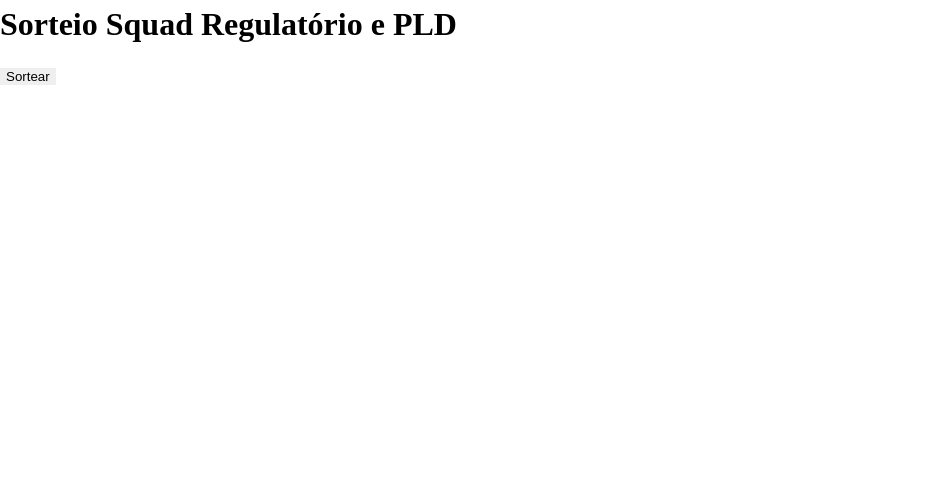
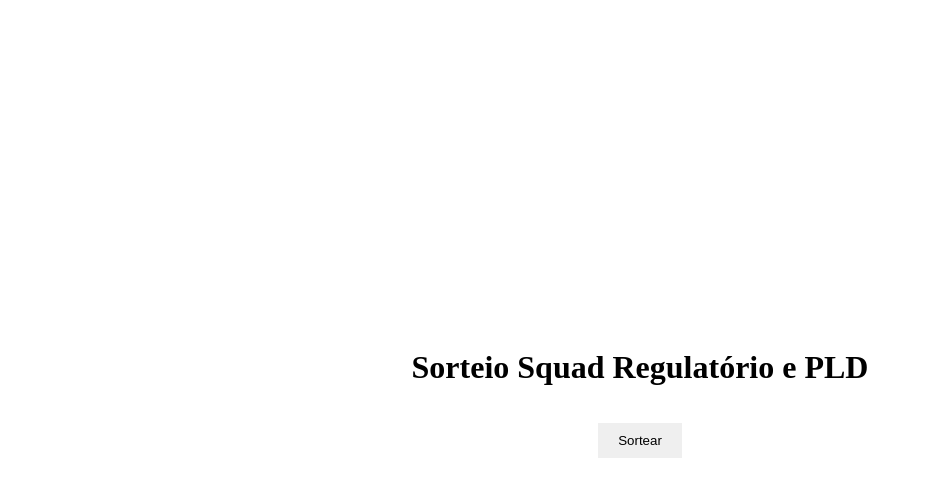
Before and after one commit to kaykiletieri/ferramentas-squad, a plain HTML site: page index.html in a window 1280 px wide. Shown: the whole page, without its empty margins (0-930 px from the left). Drawn offline with Linux system fonts and the light colour scheme.

Commit message:
feat: add centralização dos componentes

```diff
--- a/index.html
+++ b/index.html
@@ -4,15 +4,18 @@
     <meta charset="UTF-8">
     <meta http-equiv="X-UA-Compatible" content="IE=edge">
     <meta name="viewport" content="width=device-width, initial-scale=1.0">
-    <title>Sorteio Squad Regulatório</title>
+    <title>Sorteio Squad</title>
 
     <link rel="stylesheet" href="reset .css">
     <link rel="stylesheet" href="style.css">
 </head>
 <body>
-    <h1>Sorteio Squad Regulatório e PLD</h1>
-    <p id="resultado"></p>
-    <button onclick="sortearNome()">Sortear</button>
+    <main class="main">
+        <h1>Sorteio Squad Regulatório e PLD</h1>
+        <p id="resultado"></p>
+
+        <button class="main__btn" onclick="sortearNome()">Sortear</button>
+    </main>
 
     <script src="./script.js"></script>
 </body>
--- a/style.css
+++ b/style.css
@@ -0,0 +1,17 @@
+.main {
+    width: 100%;
+    height: 100vh;
+    display: flex;
+    align-items: center;
+    justify-content: center;
+    flex-direction: column;
+}
+
+.main__btn {
+    cursor: pointer;
+    padding: 10px 20px 10px 20px;
+}
+
+.main__btn:disabled {
+    cursor: default;
+}
```
